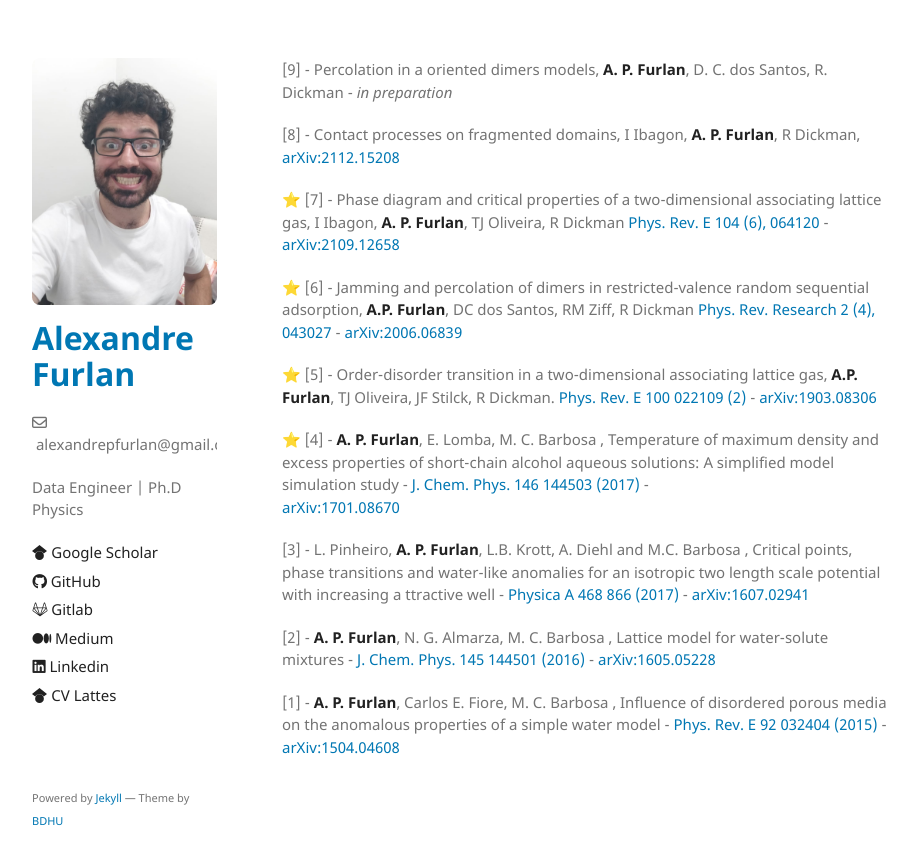
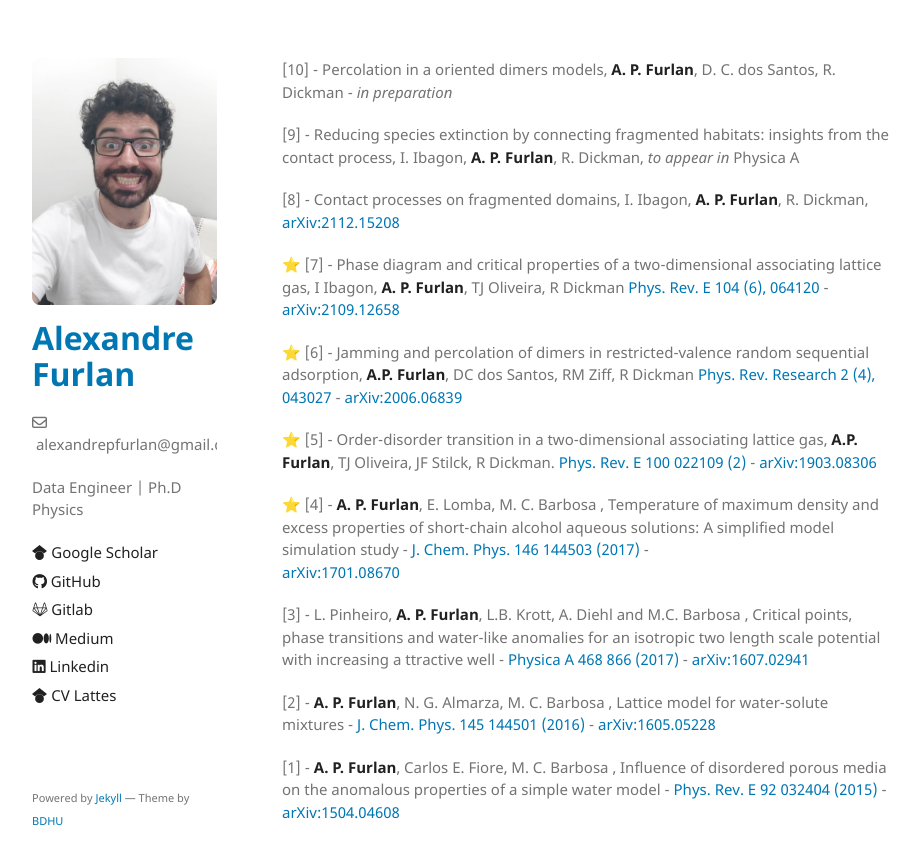
Before and after one commit to apfurlan/apfurlan.github.io, a Jekyll site: the page built from phy-pub-page.md, in a window 1280 px wide. Shown: the top 865 px of the page, without its empty margins (178-1098 px from the left). Built offline with Jekyll 4.4.1, drawn with Linux system fonts in a browser that asks for light colours; our own code applies the rules of GitHub Pages for plain Markdown files.

Commit message:
init commit

```diff
--- a/phy-pub-page.md
+++ b/phy-pub-page.md
@@ -1,8 +1,11 @@
 
-[9] - Percolation in a oriented dimers models, **A. P. Furlan**, D. C. dos Santos,
+[10] - Percolation in a oriented dimers models, **A. P. Furlan**, D. C. dos Santos,
 R. Dickman - *in preparation*
 
-[8] - Contact processes on fragmented domains, I Ibagon, **A. P. Furlan**, R Dickman,
+[9] - Reducing species extinction by connecting fragmented habitats: insights from
+the contact process, I. Ibagon, **A. P. Furlan**, R. Dickman, *to appear in* Physica A
+
+[8] - Contact processes on fragmented domains, I. Ibagon, **A. P. Furlan**, R. Dickman,
 [arXiv:2112.15208](https://arxiv.org/abs/2112.15208)
 
 
```
